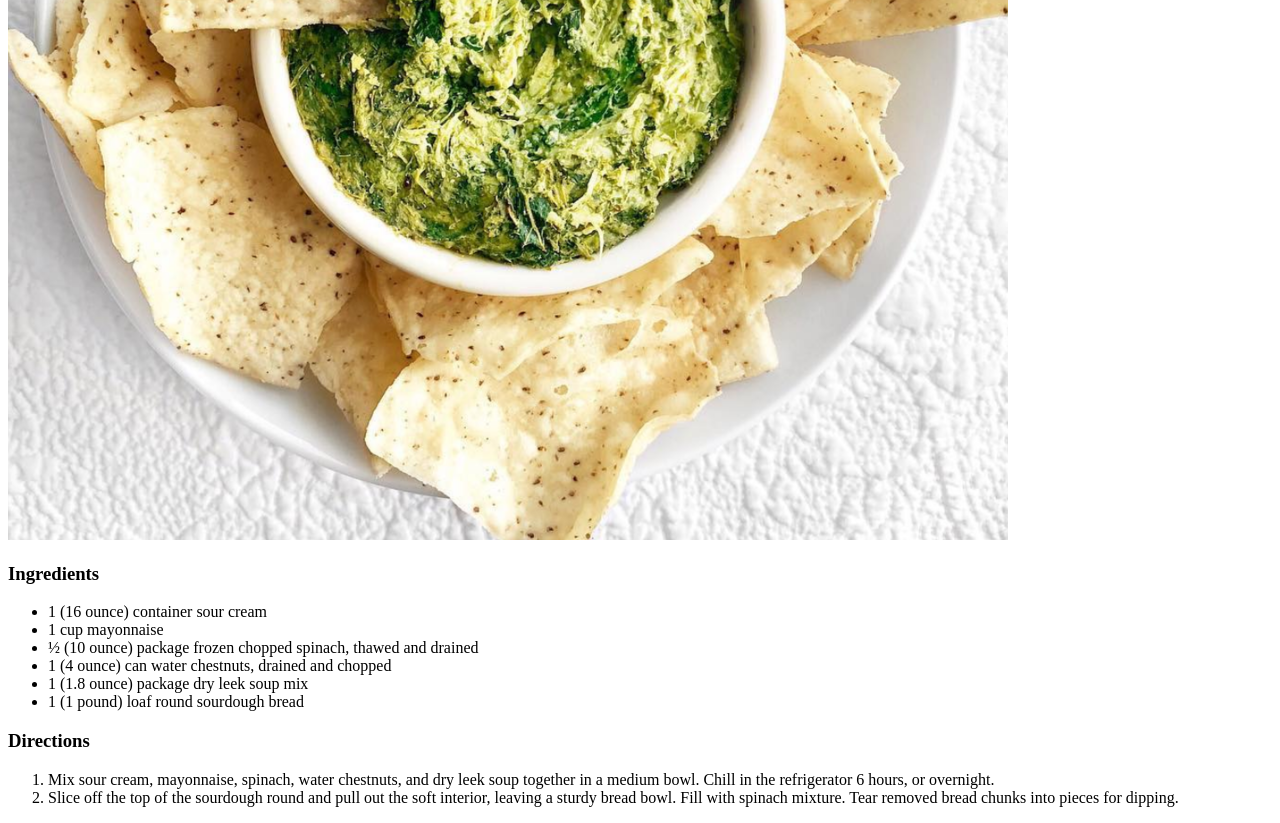
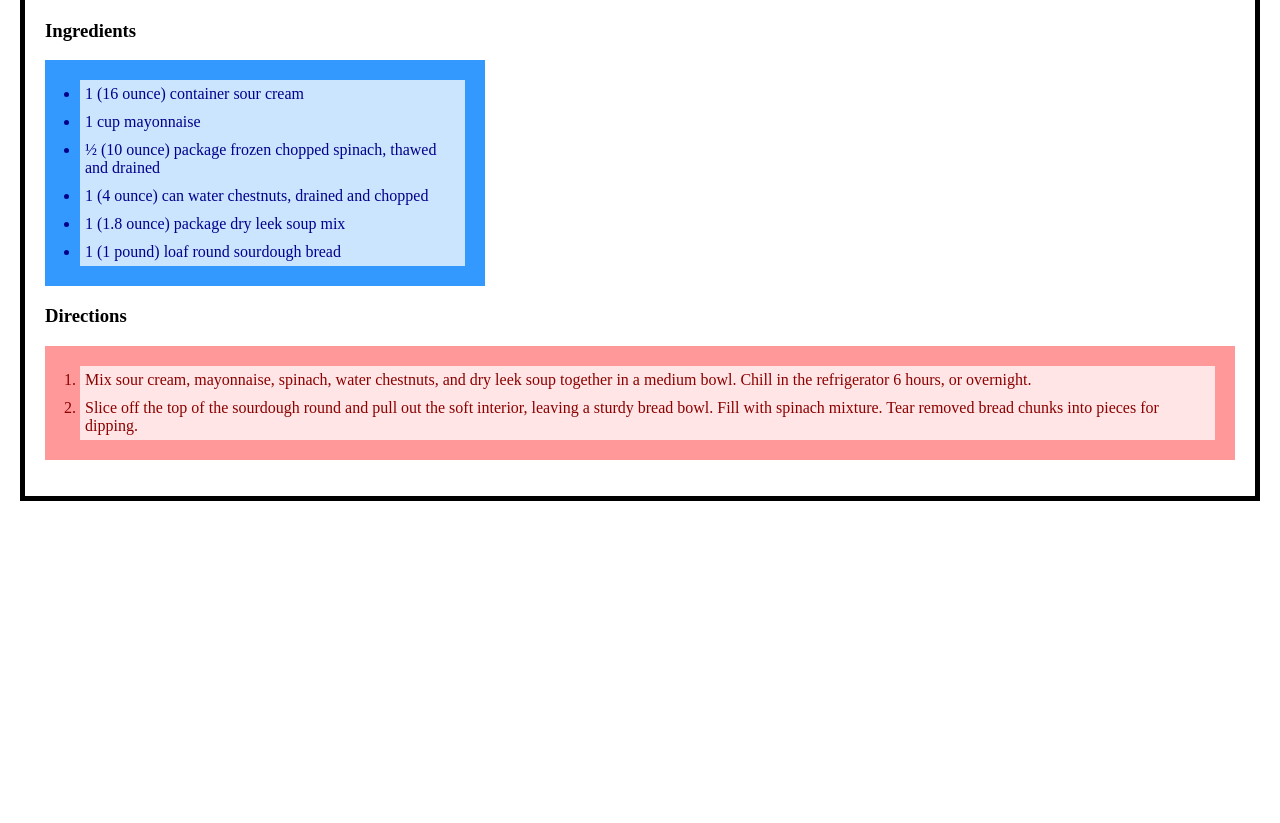
Before and after one commit to HeyErnesto8/code-camp, a plain HTML site: page recipes/spinachDip/spinachDip.html in a window 1280 px wide. Shown: the part 590-1413 px from the top of the page. After the commit the page ends 1111 px from the top, so only its background shows below. Drawn offline with Linux system fonts and the light colour scheme.

Commit message:
Last changes

```diff
--- /dev/null
+++ b/cssExamples/styles.css
@@ -0,0 +1,21 @@
+/*Live Example*/
+
+.blue {
+    color: blue;
+}
+
+h1 {
+    color: green;
+}
+
+body {
+    color: black;
+}
+.box {
+    height: 100px;
+    width: 100px;
+    padding: 20px;
+    margin: 50px;
+    border: 5px solid black;
+    background-color: red;
+}
--- a/recipes/spinachDip/spinachDip.html
+++ b/recipes/spinachDip/spinachDip.html
@@ -4,6 +4,7 @@
     <meta charset="UTF-8">
     <meta http-equiv="X-UA-Compatible" content="IE=edge">
     <meta name="viewport" content="width=device-width, initial-scale=1.0">
+    <link rel="stylesheet" href="../../styles.css">
     <title>Spinach Dip</title>
 </head>
 <body>
@@ -11,7 +12,7 @@
     <h1>How to Make Spinach Dip</h1>
 
     <p>The entire family loves this flavorful spinach mixture served in a tasty bread bowl. Your family will love it, too.</p><br>
-    <img src="spinachDip.png">
+    <img class="box" src="spinachDip.png">
 
     <h3>Ingredients</h3>
 
--- /dev/null
+++ b/styles.css
@@ -0,0 +1,42 @@
+.box {
+    border: 5px solid black;
+    width: 500px;
+    height: 400px;
+}
+
+body {
+    padding: 20px;
+    margin: 20px;
+    border: 5px solid black;
+}
+
+ol {
+    background: #ff9999;
+    padding: 20px;
+  }
+
+ul {
+    background: #3399ff;
+    padding: 20px;
+    width: 400px;
+  }
+
+ol li {
+    background: #ffe5e5;
+    color: darkred;
+    padding: 5px;
+    margin-left: 15px;
+  }
+
+ul li {
+    background: #cce5ff;
+    color: darkblue;
+    padding: 5px;
+    margin-left: 15px;
+  }
+
+.main-menu {
+    padding: 5px;
+    margin-left: 15px;
+    border: 5px solid black;
+}
```
Also changed, not shown: cssExamples/index.html (added, +16 -0 lines), index.html (+3 -2 lines), recipes/cheeseFoldovers/cheeseFoldovers.html (+2 -1 lines), recipes/cheeseSticks/cheeseSticks.html (+2 -1 lines).
